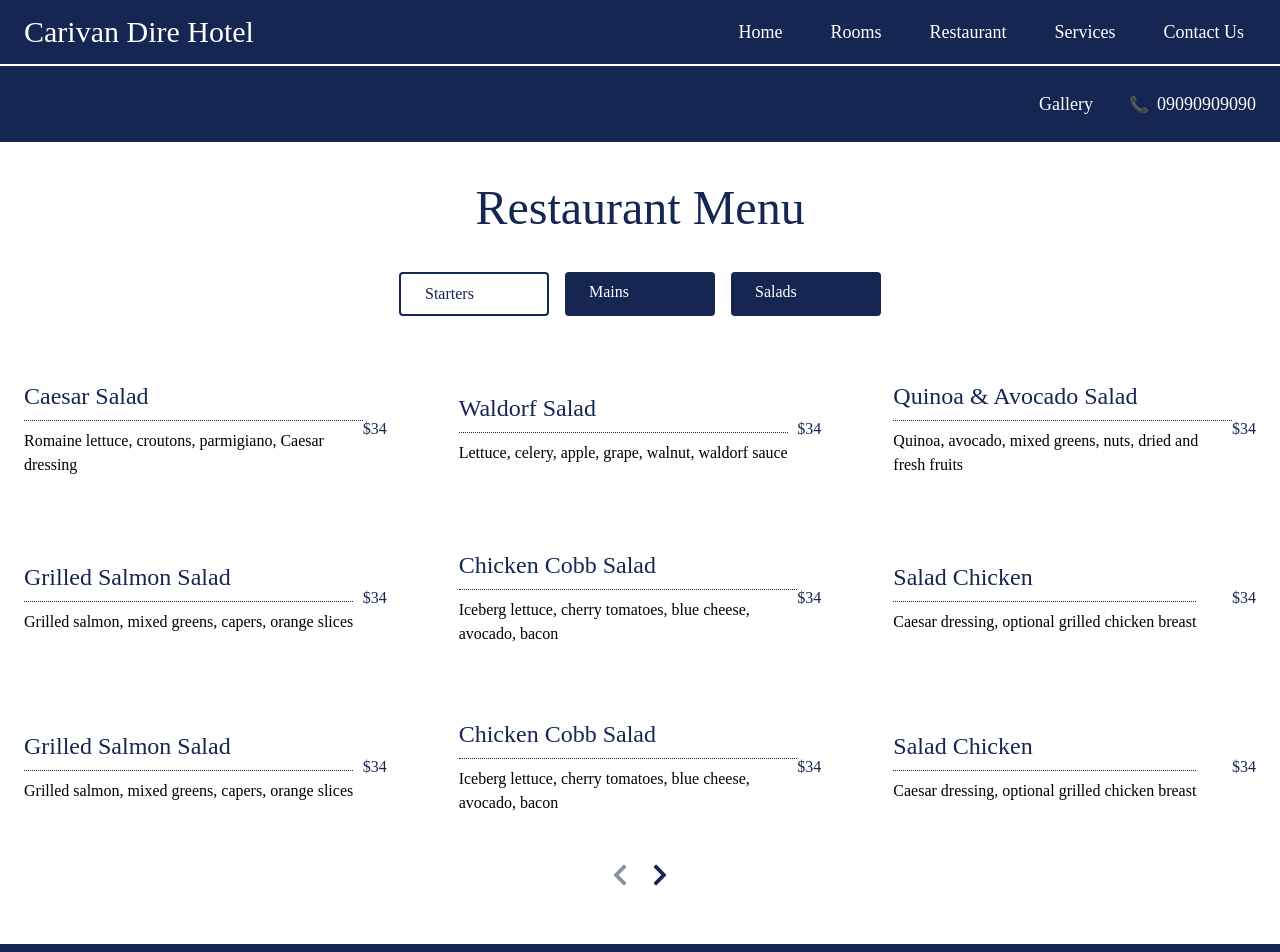
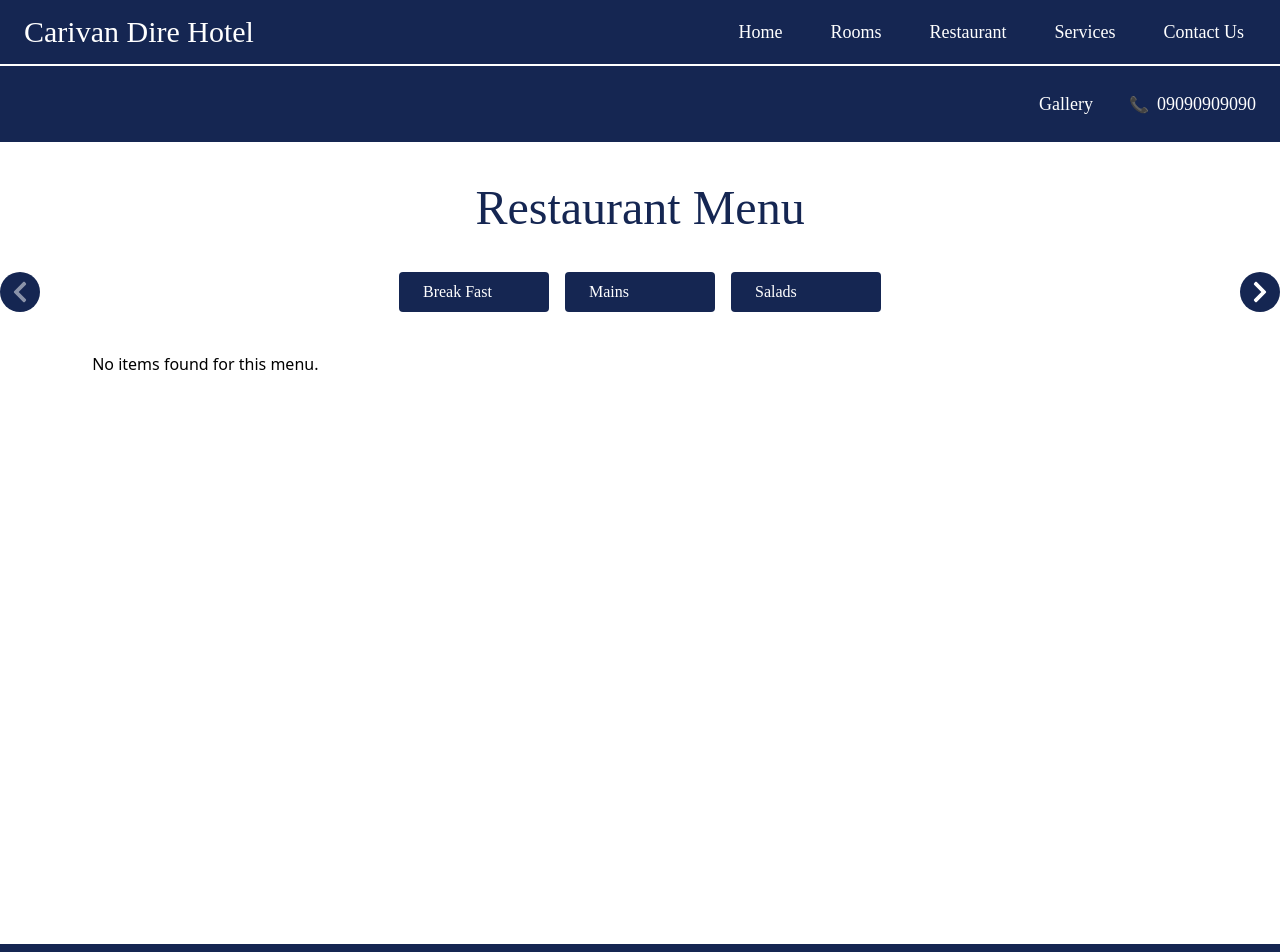
Before and after one commit to Metyme1/Caravan, a React (Create React App) app: page /menu in a window 1280 px wide. Shown: the top 952 px of the page. Built offline with nearby package versions, Linux system fonts and the light colour scheme; a web font is replaced by a local one.

Commit message:
menu page edited

```diff
--- a/src/pages/menu.js
+++ b/src/pages/menu.js
@@ -2,18 +2,22 @@ import React, { useState } from 'react';
 import { FaChevronLeft, FaChevronRight } from 'react-icons/fa';
 
 const menuData = {
-  Starters: [
-    { name: 'Caesar Salad', description: 'Romaine lettuce, croutons, parmigiano, Caesar dressing',price: 34 },
-    { name: 'Waldorf Salad', description: 'Lettuce, celery, apple, grape, walnut, waldorf sauce',price: 34 },
-    { name: 'Quinoa & Avocado Salad', description: 'Quinoa, avocado, mixed greens, nuts, dried and fresh fruits',price: 34 },
-    { name: 'Grilled Salmon Salad', description: 'Grilled salmon, mixed greens, capers, orange slices' ,price: 34},
-    { name: 'Chicken Cobb Salad', description: 'Iceberg lettuce, cherry tomatoes, blue cheese, avocado, bacon' ,price: 34},
-    { name: 'Salad Chicken', description: 'Caesar dressing, optional grilled chicken breast',price: 34 },
-    { name: 'Grilled Salmon Salad', description: 'Grilled salmon, mixed greens, capers, orange slices' ,price: 34},
-    { name: 'Chicken Cobb Salad', description: 'Iceberg lettuce, cherry tomatoes, blue cheese, avocado, bacon' ,price: 34},
-    { name: 'Salad Chicken', description: 'Caesar dressing, optional grilled chicken breast',price: 34 },
-
-
+  "Break Fast": [
+    { name: 'Scrembled - Egg', description: '', price: 200 },
+    { name: 'Omlet', description: '', price: 200 },
+    { name: 'Boiled-Egg', description: '', price: 150 },
+    { name: 'Melewaa', description: '', price: 170 },
+    { name: 'Fetria', description: '', price: 250 },
+    { name: 'Cecebssa - with oil ', description: '', price: 200 },
+    { name: 'Cecebssa - with Butter ', description: '', price: 250 },
+    { name: 'fasting Firfir', description: '', price: 210 },
+    { name: 'Qincee', description: '', price: 150},
+    { name: 'Bullaa  - with Better', description: '', price: 180 },
+    { name: 'Bulla - with oil ', description: '', price: 170 },
+    { name: 'Foul', description: '', price: 150 },
+    { name: 'Special Foul ', description: '', price: 180 },
+    { name: 'Special Combo', description: '', price: 350 },
+    { name: 'Dullet', description: '', price: 200},
   ],
   Mains: [
     { name: 'Rusty’s Burger', description: 'Smoked pulled beef ribs, bbq sauce, cheddar, crispy onion', price: 34 },
@@ -22,24 +26,21 @@ const menuData = {
     { name: 'Crab Cake', description: 'Breaded crab cakes, tartar sauce, apple and fennel salad', price: 33 },
     { name: 'Baby Back Ribs', description: 'Bbq glazed baby pork ribs, coleslaw, fries', price: 24 },
     { name: 'Smokehouse Combo', description: 'Smoked beef brisket, rib and sausage, coleslaw, cornbread', price: 25 },
-    { name: 'Grilled Salmon Salad', description: 'Grilled salmon, mixed greens, capers, orange slices' ,price: 34},
-    { name: 'Chicken Cobb Salad', description: 'Iceberg lettuce, cherry tomatoes, blue cheese, avocado, bacon' ,price: 34},
-    { name: 'Salad Chicken', description: 'Caesar dressing, optional grilled chicken breast',price: 34 },
-
+    { name: 'Grilled Salmon Salad', description: 'Grilled salmon, mixed greens, capers, orange slices', price: 34 },
+    { name: 'Chicken Cobb Salad', description: 'Iceberg lettuce, cherry tomatoes, blue cheese, avocado, bacon', price: 34 },
+    { name: 'Salad Chicken', description: 'Caesar dressing, optional grilled chicken breast', price: 34 },
   ],
   Salads: [
-    { name: 'Grilled Salmon Salad', description: 'Grilled salmon, mixed greens, capers, orange slices' ,price: 34},
-    { name: 'Chicken Cobb Salad', description: 'Iceberg lettuce, cherry tomatoes, blue cheese, avocado, bacon' ,price: 34},
-    { name: 'Salad Chicken', description: 'Caesar dressing, optional grilled chicken breast',price: 34 },
-    { name: 'Grilled Salmon Salad', description: 'Grilled salmon, mixed greens, capers, orange slices' ,price: 34},
-    { name: 'Chicken Cobb Salad', description: 'Iceberg lettuce, cherry tomatoes, blue cheese, avocado, bacon' ,price: 34},
-    { name: 'Salad Chicken', description: 'Caesar dressing, optional grilled chicken breast',price: 34 },
-    { name: 'Grilled Salmon Salad', description: 'Grilled salmon, mixed greens, capers, orange slices' ,price: 34},
-    { name: 'Chicken Cobb Salad', description: 'Iceberg lettuce, cherry tomatoes, blue cheese, avocado, bacon' ,price: 34},
-    { name: 'Salad Chicken', description: 'Caesar dressing, optional grilled chicken breast',price: 34 },
-
+    { name: 'Grilled Salmon Salad', description: 'Grilled salmon, mixed greens, capers, orange slices', price: 34 },
+    { name: 'Chicken Cobb Salad', description: 'Iceberg lettuce, cherry tomatoes, blue cheese, avocado, bacon', price: 34 },
+    { name: 'Salad Chicken', description: 'Caesar dressing, optional grilled chicken breast', price: 34 },
+    { name: 'Grilled Salmon Salad', description: 'Grilled salmon, mixed greens, capers, orange slices', price: 34 },
+    { name: 'Chicken Cobb Salad', description: 'Iceberg lettuce, cherry tomatoes, blue cheese, avocado, bacon', price: 34 },
+    { name: 'Salad Chicken', description: 'Caesar dressing, optional grilled chicken breast', price: 34 },
+    { name: 'Grilled Salmon Salad', description: 'Grilled salmon, mixed greens, capers, orange slices', price: 34 },
+    { name: 'Chicken Cobb Salad', description: 'Iceberg lettuce, cherry tomatoes, blue cheese, avocado, bacon', price: 34 },
+    { name: 'Salad Chicken', description: 'Caesar dressing, optional grilled chicken breast', price: 34 },
   ],
-
   Breakfast: [
     // Add items for Breakfast category
   ],
@@ -97,7 +98,11 @@ function Menu() {
     <div className="bg-white text-black min-h-screen">
       <div className="container mx-auto py-10">
         <h1 className="text-5xl text-center text-custom-blue font-times mb-10">Restaurant Menu</h1>
-        <div className="flex justify-center overflow-x-auto mb-10">
+        <div className="relative flex items-center justify-center mb-10">
+          <div className="absolute left-0 flex items-center justify-center bg-custom-blue text-white w-10 h-10 rounded-full cursor-pointer" onClick={handlePrevious}>
+            <FaChevronLeft className={`text-2xl ${categoryIndex === 0 ? 'opacity-50 cursor-not-allowed' : ''}`} />
+          </div>
+          <div className="flex overflow-x-auto mx-10">
             {categories.slice(startIndex, endIndex).map((menu) => (
               <div
                 key={menu}
@@ -113,6 +118,10 @@ function Menu() {
               </div>
             ))}
           </div>
+          <div className="absolute right-0 flex items-center justify-center bg-custom-blue text-white w-10 h-10 rounded-full cursor-pointer" onClick={handleNext}>
+            <FaChevronRight className={`text-2xl ${categoryIndex === Math.ceil(categories.length / 3) - 1 ? 'opacity-50 cursor-not-allowed' : ''}`} />
+          </div>
+        </div>
         <div className="grid grid-cols-1 md:grid-cols-2 lg:grid-cols-3 gap-6">
           {menuData[selectedMenu] ? (
             menuData[selectedMenu].map((item, index) => (
@@ -121,7 +130,6 @@ function Menu() {
                   <h2 className="text-2xl mb-2 text-custom-blue font-times">{item.name}</h2>
                   <div className="border-t border-dotted border-custom-blue my-2"></div> {/* Dotted line */}
                   <p className="text-black font-times">{item.description}</p>
-
                 </div>
                 <p className="text-custom-blue font-times">${item.price}</p>
               </div>
@@ -130,15 +138,6 @@ function Menu() {
             <p className="text-black text-center">No items found for this menu.</p>
           )}
         </div>
-        {/* Navigation icons */}
-        <div className="flex justify-center mt-6">
-          <div className="cursor-pointer" onClick={handlePrevious}>
-            <FaChevronLeft className={`text-custom-blue text-2xl ${categoryIndex === 0 ? 'opacity-50 cursor-not-allowed' : ''}`} />
-          </div>
-          <div className="cursor-pointer ml-4" onClick={handleNext}>
-            <FaChevronRight className={`text-custom-blue text-2xl ${categoryIndex === Math.ceil(categories.length / 3) - 1 ? 'opacity-50 cursor-not-allowed' : ''}`} />
-          </div>
-        </div>
       </div>
     </div>
   );
```
Lines whose indentation alone changed are shown as unchanged.
